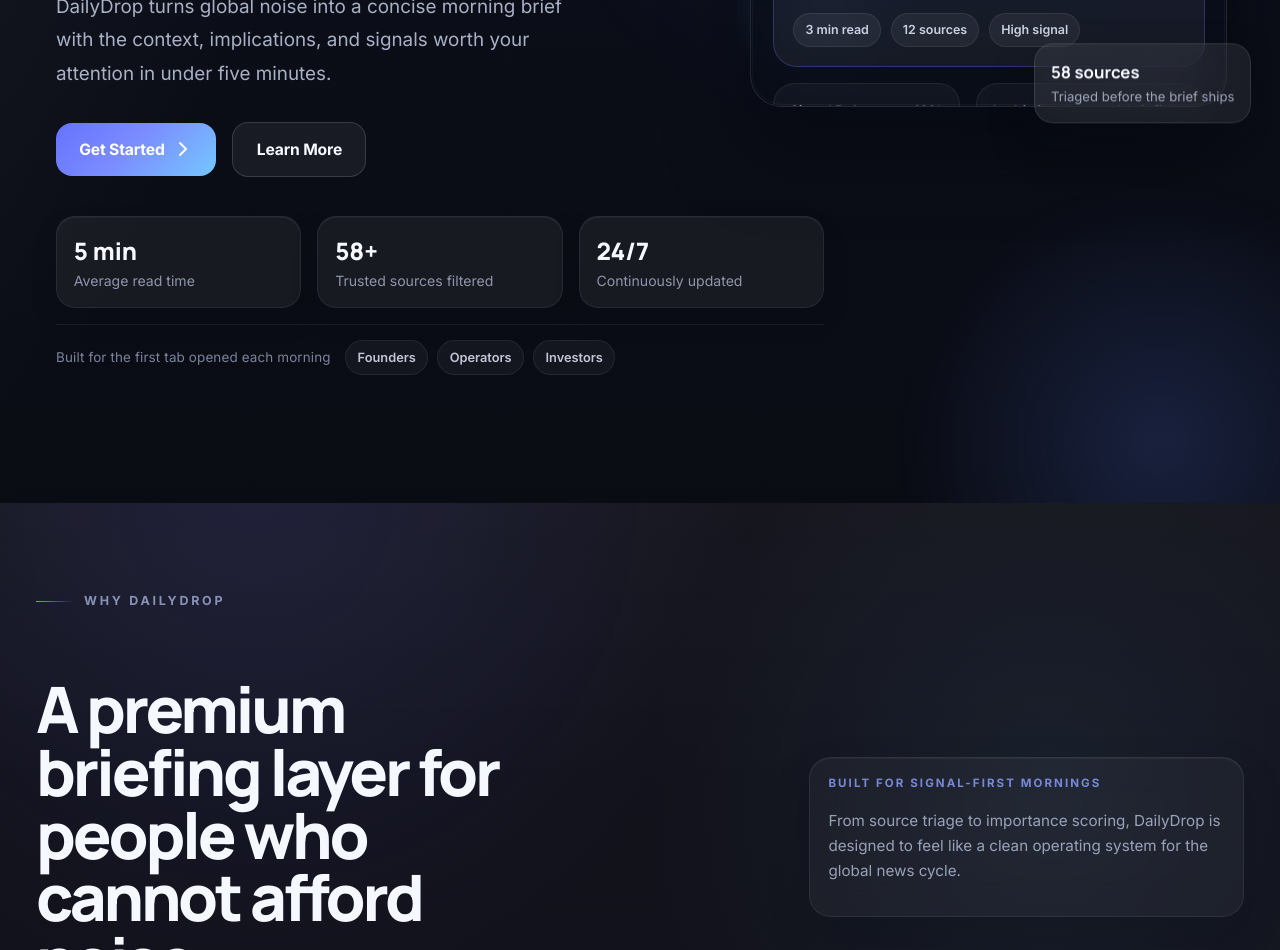
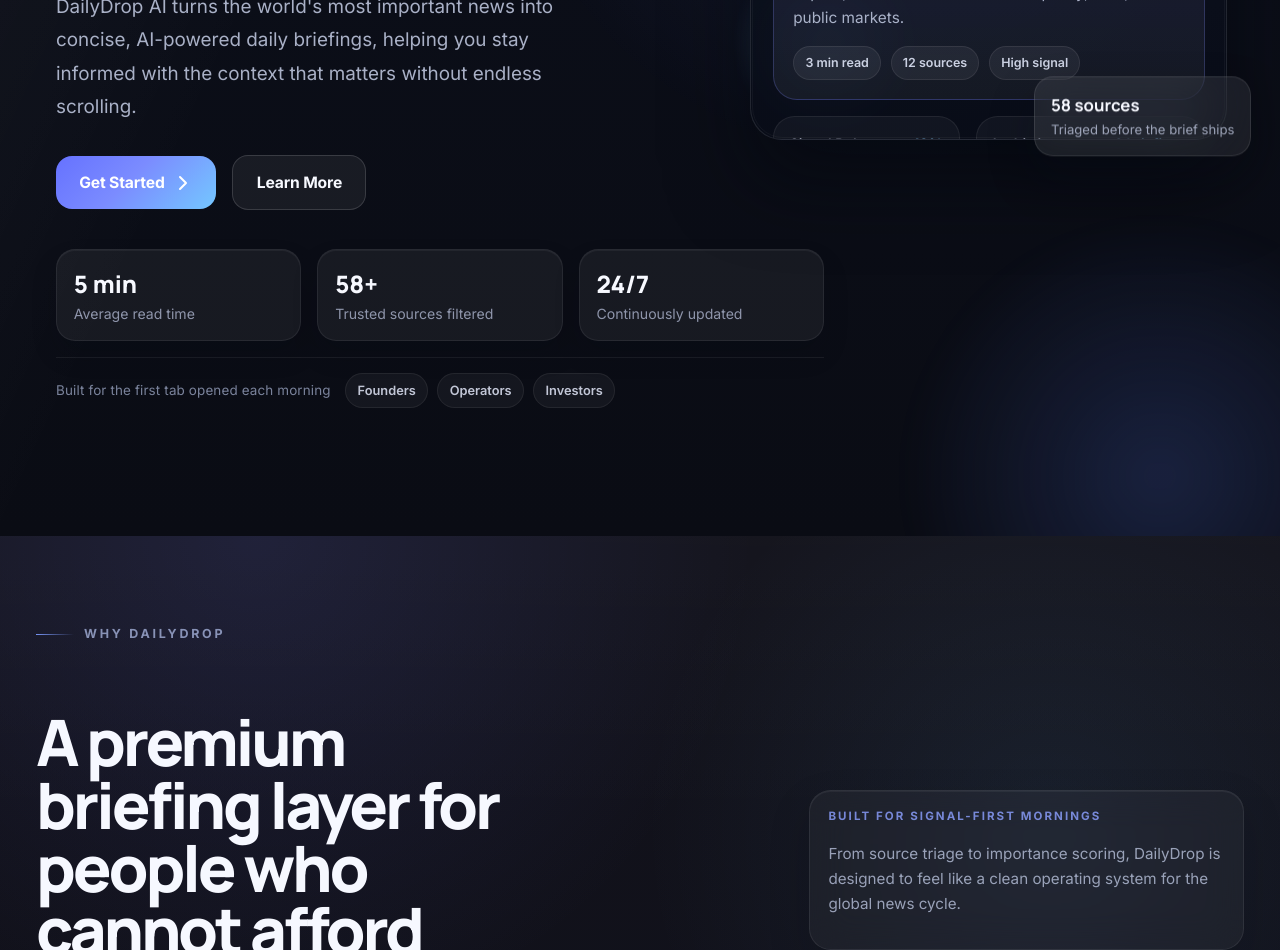
Before and after one commit to DebasishKaran-1/Daily_Drop_AI, a website: page index.html in a window 1280 px wide. Shown: the part 748-1698 px from the top of the page. Drawn offline with nearby package versions, Linux system fonts and the light colour scheme; no server answers.

Commit message:
Refine DailyDrop AI hero copy for Product Hunt launch

```diff
--- a/index.html
+++ b/index.html
@@ -84,8 +84,7 @@
                         <span class="gradient-text">what matters next.</span>
                     </h1>
                     <p class="hero-description">
-                        DailyDrop turns global noise into a concise morning brief with the context,
-                        implications, and signals worth your attention in under five minutes.
+                        DailyDrop AI turns the world's most important news into concise, AI-powered daily briefings, helping you stay informed with the context that matters without endless scrolling.
                     </p>
                     <div class="hero-cta">
                         <a href="digest.html" class="btn btn-primary" id="primaryCta">
```
